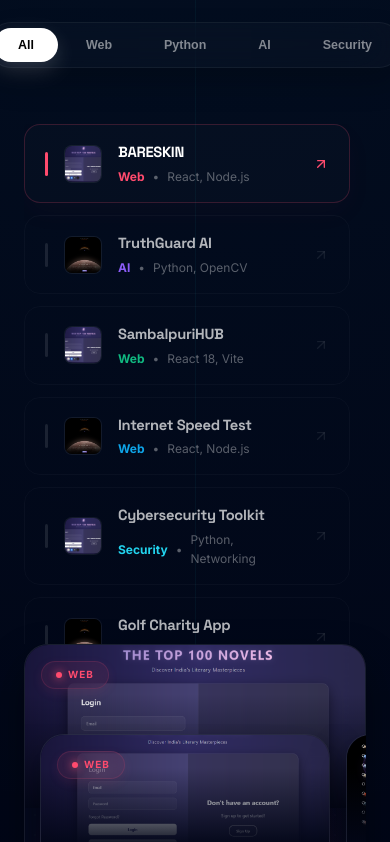
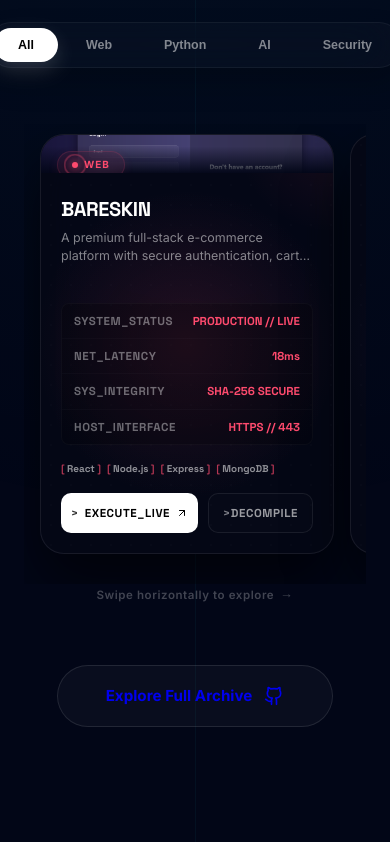
Before and after one commit to lokanathmeher19/lokanathmeher19.github.io, a React (Vite) app: page / in a window 390 px wide. Shown: the part 9242-10084 px from the top of the page. Built offline with nearby package versions, Linux system fonts and the light colour scheme; the HTML template or start-up script is replaced by a standard one; a web font is replaced by a local one.

Commit message:
Porfolio

```diff
--- a/src/components/sections/ProjectsSection.jsx
+++ b/src/components/sections/ProjectsSection.jsx
@@ -1,29 +1,32 @@
-import React, { useState, useEffect, useRef } from 'react';
-import { motion, useMotionValue, useTransform, useSpring, AnimatePresence, useScroll } from 'framer-motion';
-import { Link } from 'react-router-dom';
+import React, { useState, useEffect } from 'react';
+import { motion, useMotionValue, useTransform, useSpring, AnimatePresence } from 'framer-motion';
 import {
-  MapPin, Cpu, Mail, Github, Linkedin, Code, Code2, Terminal, Database, Shield, Send, Download, ArrowUpRight, ShieldCheck, Smartphone, Layers, Globe, Server, Box, Hexagon, Command, Binary, Braces, Orbit, Atom, Wind, BoxSelect, Brain, Lightbulb, Share2, Wrench, Search, CheckCircle2, MessageSquare, Zap, Cloud, Trophy, Award, Instagram, Lock, GraduationCap, Maximize2, Briefcase, X
+  Github, Terminal, ArrowUpRight, ShieldCheck, Smartphone, Layers, Globe, Zap, Award, Brain, Download, Maximize2, X
 } from 'lucide-react';
-import { PROJECTS, INFO_CARDS } from '../../data/portfolioData';
+import { PROJECTS } from '../../data/portfolioData';
 
 import SectionHeader from "./SectionHeader";
 
-const PROJECT_ICONS = {
-  'BARESKIN': <Layers size={18} />,
-  'TruthGuard AI': <Brain size={18} />,
-  'SambalpuriHUB': <Globe size={18} />,
-  'Internet Speed Test': <Zap size={18} />,
-  'Cybersecurity Toolkit': <ShieldCheck size={18} />,
-  'Golf Charity App': <Award size={18} />
+const getProjectTelemetry = (title) => {
+  const defaults = { status: 'DEPLOYED // ACTIVE', latency: '15ms', integrity: 'PASS // SSG_SECURE', port: 'PORT // 80' };
+  const data = {
+    'BARESKIN': { status: 'PRODUCTION // LIVE', latency: '18ms', integrity: 'SHA-256 SECURE', port: 'HTTPS // 443' },
+    'TruthGuard AI': { status: 'MODEL_RUN // STANDBY', latency: '45ms (CUDA)', integrity: 'FP16 CHECKED', port: 'TENSOR // 8888' },
+    'SambalpuriHUB': { status: 'ARCHIVE // STABLE', latency: '22ms', integrity: 'VITE_OPTIMIZED', port: 'REACT // 3000' },
+    'Internet Speed Test': { status: 'READY // TEST_STANDBY', latency: '11ms', integrity: 'DOCKER_VERIFIED', port: 'REST // 8080' },
+    'Cybersecurity Toolkit': { status: 'ACTIVE // INTRUSION_DET', latency: '5ms', integrity: 'MD5_VALIDATED', port: 'NMAP // 80_443' },
+    'Golf Charity App': { status: 'PRODUCTION // STABLE', latency: '14ms', integrity: 'NEXT_SSG_PASS', port: 'NODE // 3000' }
+  };
+  return data[title] || defaults;
 };
 
 const ProjectCard = ({ p }) => {
   const x = useMotionValue(0);
   const y = useMotionValue(0);
 
-  // Springs for smooth 3D tilt dynamics (gentle max 7 degrees)
-  const rotateX = useSpring(useTransform(y, [-180, 180], [7, -7]), { stiffness: 220, damping: 22 });
-  const rotateY = useSpring(useTransform(x, [-180, 180], [-7, 7]), { stiffness: 220, damping: 22 });
+  // Springs for smooth 3D tilt dynamics (gentle max 8 degrees)
+  const rotateX = useSpring(useTransform(y, [-180, 180], [8, -8]), { stiffness: 220, damping: 22 });
+  const rotateY = useSpring(useTransform(x, [-180, 180], [-8, 8]), { stiffness: 220, damping: 22 });
 
   // Sheen gradient tracking
   const sheenX = useTransform(x, [-180, 180], ["0%", "100%"]);
@@ -44,7 +47,7 @@ const ProjectCard = ({ p }) => {
     y.set(0);
   }
 
-  const [btnHover, setBtnHover] = useState(false);
+  const telemetry = getProjectTelemetry(p.title);
 
   return (
     <div style={{ perspective: 1000, height: '100%', width: '100%' }}>
@@ -60,11 +63,11 @@ const ProjectCard = ({ p }) => {
         }}
       >
         <div
-          className="project-inner-card"
+          className="cyber-inner-card"
           style={{
             '--glow-color': p.color || 'var(--accent-cyan)',
             height: '100%',
-            background: 'rgba(10, 15, 30, 0.45)',
+            background: 'rgba(5, 8, 22, 0.95)',
             backdropFilter: 'blur(30px) saturate(180%)',
             WebkitBackdropFilter: 'blur(30px) saturate(180%)',
             borderRadius: '24px',
@@ -73,7 +76,7 @@ const ProjectCard = ({ p }) => {
             display: 'flex',
             flexDirection: 'column',
             transition: 'border-color 0.4s cubic-bezier(0.16, 1, 0.3, 1), box-shadow 0.4s cubic-bezier(0.16, 1, 0.3, 1)',
-            boxShadow: '0 20px 40px rgba(0, 0, 0, 0.4)',
+            boxShadow: '0 30px 60px rgba(0, 0, 0, 0.6)',
             position: 'relative'
           }}
         >
@@ -114,6 +117,9 @@ const ProjectCard = ({ p }) => {
           {/* Scanner sweep line */}
           <div className="project-scanner" />
 
+          {/* Radar Sweep Grid Accent */}
+          <div className="cyber-radar-sweep" style={{ '--glow-color': `${p.color}08` }} />
+
           {/* Corner radial accent light */}
           <div style={{
             position: 'absolute',
@@ -127,7 +133,7 @@ const ProjectCard = ({ p }) => {
           }} />
 
           {/* 🖼️ Cover Image */}
-          <div style={{ height: '180px', overflow: 'hidden', position: 'relative', zIndex: 2, transform: 'translateZ(15px)' }}>
+          <div style={{ height: '150px', overflow: 'hidden', position: 'relative', zIndex: 2, transform: 'translateZ(15px)' }}>
             <img
               src={p.img}
               alt={p.title}
@@ -151,29 +157,29 @@ const ProjectCard = ({ p }) => {
               boxShadow: `0 4px 12px ${p.color}15`,
               display: 'flex', alignItems: 'center', gap: '6px'
             }}>
-              <span style={{ width: '6px', height: '6px', borderRadius: '50%', background: p.color, display: 'inline-block', boxShadow: `0 0 8px ${p.color}` }}></span>
+              <span className="cyber-pulse-node" style={{ '--node-color': p.color }}></span>
               {p.category}
             </div>
           </div>
 
           {/* Card body content */}
-          <div style={{ padding: '24px', flexGrow: 1, display: 'flex', flexDirection: 'column', position: 'relative', zIndex: 2, transform: 'translateZ(25px)' }}>
-            <div style={{ marginBottom: '20px' }}>
+          <div style={{ padding: '20px', flexGrow: 1, display: 'flex', flexDirection: 'column', position: 'relative', zIndex: 2, transform: 'translateZ(25px)' }}>
+            <div style={{ marginBottom: '14px' }}>
               <h3 style={{
-                fontSize: '1.3rem',
-                fontWeight: 850,
+                fontSize: '1.25rem',
+                fontWeight: 900,
                 color: '#fff',
-                marginBottom: '8px',
+                marginBottom: '4px',
                 letterSpacing: '-0.02em',
                 transition: 'color 0.3s ease'
               }} className="project-title-heading">{p.title}</h3>
 
               <p style={{
-                color: 'rgba(255, 255, 255, 0.55)',
-                fontSize: '0.85rem',
-                lineHeight: 1.6,
-                marginBottom: '16px',
-                height: '52px',
+                color: 'rgba(255, 255, 255, 0.5)',
+                fontSize: '0.78rem',
+                lineHeight: 1.5,
+                marginBottom: '10px',
+                height: '36px',
                 display: '-webkit-box',
                 WebkitLineClamp: 2,
                 WebkitBoxOrient: 'vertical',
@@ -182,46 +188,57 @@ const ProjectCard = ({ p }) => {
               }}>{p.desc}</p>
             </div>
 
-            {/* Tech badges */}
-            <div style={{ display: 'flex', flexWrap: 'wrap', gap: '8px', marginBottom: '28px' }}>
-              {p.tech?.map((t, idx) => (
+            {/* SRE Diagnostic Readout Table */}
+            <div className="cyber-diag-table" style={{ '--glow-color': p.color }}>
+              <div className="cyber-diag-row">
+                <span className="cyber-diag-label">SYSTEM_STATUS</span>
+                <span className="cyber-diag-value">{telemetry.status}</span>
+              </div>
+              <div className="cyber-diag-row">
+                <span className="cyber-diag-label">NET_LATENCY</span>
+                <span className="cyber-diag-value">{telemetry.latency}</span>
+              </div>
+              <div className="cyber-diag-row">
+                <span className="cyber-diag-label">SYS_INTEGRITY</span>
+                <span className="cyber-diag-value">{telemetry.integrity}</span>
+              </div>
+              <div className="cyber-diag-row">
+                <span className="cyber-diag-label">HOST_INTERFACE</span>
+                <span className="cyber-diag-value">{telemetry.port}</span>
+              </div>
+            </div>
+
+            {/* Tech badges in code brackets */}
+            <div style={{ display: 'flex', flexWrap: 'wrap', gap: '6px', margin: '16px 0' }}>
+              {p.tech?.slice(0, 4).map((t, idx) => (
                 <span
                   key={idx}
-                  className="project-tag"
-                  style={{
-                    '--tag-hover-bg': `${p.color}15`,
-                    '--tag-hover-border': `${p.color}35`,
-                    '--tag-hover-shadow': `${p.color}10`,
-                  }}
+                  className="cyber-badge-tag"
+                  style={{ '--accent-color': p.color }}
                 >
                   {t}
                 </span>
               ))}
             </div>
 
-            {/* Premium Action Buttons */}
-            <div style={{ marginTop: 'auto', display: 'flex', gap: '12px' }}>
+            {/* Terminal Shell Buttons */}
+            <div style={{ marginTop: 'auto', display: 'flex', gap: '10px' }}>
               {p.live && (
                 <a
                   href={p.live}
                   target="_blank"
                   rel="noreferrer"
-                  onMouseEnter={() => setBtnHover(true)}
-                  onMouseLeave={() => setBtnHover(false)}
+                  className="cyber-shell-btn cyber-shell-btn-live"
                   style={{
-                    flex: 1, padding: '12px', fontSize: '0.8rem', background: '#fff',
-                    color: '#000', border: 'none', borderRadius: '12px', fontWeight: 800,
-                    display: 'flex', alignItems: 'center', justifyContent: 'center', gap: '8px',
-                    boxShadow: `0 8px 16px rgba(0, 0, 0, 0.2), 0 0 10px rgba(255, 255, 255, 0.05)`,
+                    flex: 1, padding: '10px', borderRadius: '10px',
+                    display: 'flex', alignItems: 'center', justifyContent: 'center', gap: '6px',
                     transition: 'all 0.3s ease',
-                    textDecoration: 'none'
+                    textDecoration: 'none',
+                    '--glow-color': p.color
                   }}
-                  className="project-live-btn"
                 >
-                  <span>Live Demo</span>
-                  <motion.span animate={{ x: btnHover ? 3 : 0, y: btnHover ? -3 : 0 }} transition={{ type: "spring", stiffness: 300, damping: 15 }}>
-                    <ArrowUpRight size={14} />
-                  </motion.span>
+                  <span>EXECUTE_LIVE</span>
+                  <ArrowUpRight size={12} />
                 </a>
               )}
 
@@ -230,16 +247,16 @@ const ProjectCard = ({ p }) => {
                   href={p.github}
                   target="_blank"
                   rel="noreferrer"
+                  className="cyber-shell-btn cyber-shell-btn-code"
                   style={{
-                    padding: '12px 16px', fontSize: '0.8rem', background: 'rgba(255, 255, 255, 0.03)',
-                    color: '#fff', border: '1px solid rgba(255, 255, 255, 0.08)', borderRadius: '12px', fontWeight: 700,
+                    padding: '10px 14px', borderRadius: '10px',
                     display: 'flex', alignItems: 'center', justifyContent: 'center',
                     transition: 'all 0.3s ease',
-                    textDecoration: 'none'
+                    textDecoration: 'none',
+                    '--glow-color': p.color
                   }}
-                  className="project-code-btn"
                 >
-                  <Github size={16} />
+                  <span>DECOMPILE</span>
                 </a>
               )}
             </div>
@@ -403,7 +420,9 @@ const Projects = () => {
                   transition={{ duration: 0.3 }}
                   onClick={() => setActiveProject(p)}
                   whileHover={{ x: 6, backgroundColor: 'rgba(255, 255, 255, 0.02)' }}
+                  className={`cyber-ledger-row ${isSelected ? 'selected' : ''}`}
                   style={{
+                    '--row-color': p.color || 'var(--accent-cyan)',
                     padding: '16px 20px',
                     borderRadius: '16px',
                     background: isSelected ? 'rgba(255,255,255,0.015)' : 'transparent',
@@ -418,11 +437,8 @@ const Projects = () => {
                     transition: 'border-color 0.3s, box-shadow 0.3s'
                   }}
                 >
-                  <div style={{
-                    width: '3px',
-                    height: '24px',
-                    borderRadius: '2px',
-                    background: isSelected ? (p.color || 'var(--accent-cyan)') : 'rgba(255,255,255,0.1)',
+                  <div className="cyber-pulse-node" style={{
+                    '--node-color': isSelected ? (p.color || 'var(--accent-cyan)') : 'rgba(255,255,255,0.1)',
                     transition: 'background 0.3s'
                   }} />
 
@@ -437,9 +453,11 @@ const Projects = () => {
                     alignItems: 'center',
                     justifyContent: 'center',
                     border: '1px solid rgba(255,255,255,0.05)',
-                    flexShrink: 0
+                    flexShrink: 0,
+                    position: 'relative'
                   }}>
                     <img src={p.img} style={{ width: '100%', height: '100%', objectFit: 'cover' }} alt="" />
+                    <div className="cyber-radar-sweep" style={{ '--glow-color': `${p.color}22` }} />
                   </div>
 
                   <div style={{ flex: 1, minWidth: 0 }}>
@@ -456,7 +474,7 @@ const Projects = () => {
                       {p.title}
                     </h4>
                     <div style={{ display: 'flex', alignItems: 'center', gap: '8px', fontSize: '0.75rem', color: 'rgba(255,255,255,0.35)' }}>
-                      <span style={{ color: p.color || 'var(--accent-cyan)', fontWeight: 700 }}>{p.category}</span>
+                      <span className="cyber-badge-tag" style={{ '--accent-color': p.color }}>{p.category}</span>
                       <span>•</span>
                       <span>{p.tech ? p.tech.slice(0, 2).join(', ') : ''}</span>
                     </div>
--- a/src/index.css
+++ b/src/index.css
@@ -687,11 +687,21 @@ h1, h2, h3, h4 {
   box-shadow: 0 10px 20px var(--glow-color)11 !important;
 }
 
-/* responsive media queries */
+/* responsive media queries & ledger layout definitions */
 @media (max-width: 768px) {
-  .projects-grid {
-    grid-template-columns: repeat(auto-fill, minmax(280px, 1fr));
-    gap: 24px;
+  .projects-desktop-layout {
+    display: none !important;
+  }
+  .projects-mobile-layout {
+    display: block !important;
+  }
+}
+@media (min-width: 769px) {
+  .projects-desktop-layout {
+    display: flex !important;
+  }
+  .projects-mobile-layout {
+    display: none !important;
   }
 }
 
@@ -703,3 +713,190 @@ h1, h2, h3, h4 {
   max-width: 1200px;
   margin: 0 auto;
 }
+
+/* 🧬 Unique Cyber/SRE Ledger Styling */
+.cyber-ledger-row {
+  position: relative;
+  overflow: hidden;
+  transition: all 0.3s cubic-bezier(0.16, 1, 0.3, 1);
+  border: 1px solid rgba(255, 255, 255, 0.03);
+}
+
+.cyber-ledger-row::before,
+.cyber-ledger-row::after {
+  content: "";
+  position: absolute;
+  width: 8px;
+  height: 8px;
+  border-color: var(--row-color, var(--accent-cyan));
+  border-style: solid;
+  opacity: 0;
+  transition: all 0.3s ease;
+  pointer-events: none;
+}
+
+.cyber-ledger-row::before {
+  top: 0;
+  left: 0;
+  border-width: 1px 0 0 1px;
+}
+
+.cyber-ledger-row::after {
+  bottom: 0;
+  right: 0;
+  border-width: 0 1px 1px 0;
+}
+
+.cyber-ledger-row:hover::before,
+.cyber-ledger-row:hover::after,
+.cyber-ledger-row.selected::before,
+.cyber-ledger-row.selected::after {
+  opacity: 1;
+  transform: scale(1.1);
+}
+
+/* pulsing neon node */
+.cyber-pulse-node {
+  width: 6px;
+  height: 6px;
+  border-radius: 50%;
+  position: relative;
+  background-color: var(--node-color, var(--accent-cyan));
+  box-shadow: 0 0 8px var(--node-color, var(--accent-cyan));
+}
+
+.cyber-pulse-node::after {
+  content: "";
+  position: absolute;
+  inset: -4px;
+  border: 1px solid var(--node-color, var(--accent-cyan));
+  border-radius: 50%;
+  animation: cyber-node-pulse 2s infinite ease-out;
+}
+
+@keyframes cyber-node-pulse {
+  0% { transform: scale(0.8); opacity: 0.8; }
+  100% { transform: scale(2.2); opacity: 0; }
+}
+
+/* diagnostic readout table */
+.cyber-diag-table {
+  width: 100%;
+  border-collapse: collapse;
+  margin-top: 14px;
+  font-family: var(--font-heading), monospace;
+  font-size: 0.72rem;
+  background: rgba(0, 0, 0, 0.2);
+  border-radius: 8px;
+  border: 1px solid rgba(255, 255, 255, 0.03);
+  overflow: hidden;
+}
+
+.cyber-diag-row {
+  display: flex;
+  justify-content: space-between;
+  padding: 8px 12px;
+  border-bottom: 1px solid rgba(255, 255, 255, 0.02);
+}
+
+.cyber-diag-row:last-child {
+  border-bottom: none;
+}
+
+.cyber-diag-label {
+  color: rgba(255, 255, 255, 0.4);
+  font-weight: 700;
+  letter-spacing: 0.05em;
+}
+
+.cyber-diag-value {
+  color: var(--glow-color, #fff);
+  font-weight: 800;
+  text-shadow: 0 0 10px var(--glow-color)33;
+}
+
+/* code tag brackets */
+.cyber-badge-tag {
+  font-family: var(--font-heading), monospace;
+  font-size: 0.62rem;
+  font-weight: 700;
+  color: rgba(255, 255, 255, 0.55);
+  transition: all 0.3s ease;
+}
+
+.cyber-badge-tag::before {
+  content: "[ ";
+  color: var(--accent-color, var(--accent-cyan));
+  opacity: 0.7;
+}
+
+.cyber-badge-tag::after {
+  content: " ]";
+  color: var(--accent-color, var(--accent-cyan));
+  opacity: 0.7;
+}
+
+.cyber-ledger-row:hover .cyber-badge-tag,
+.cyber-inner-card:hover .cyber-badge-tag {
+  color: #fff;
+  text-shadow: 0 0 10px var(--accent-color)33;
+}
+
+/* shell executables styling */
+.cyber-shell-btn {
+  font-family: var(--font-heading), monospace;
+  font-weight: 800;
+  letter-spacing: 0.05em;
+  font-size: 0.72rem;
+}
+
+.cyber-shell-btn::before {
+  content: "> ";
+  opacity: 0.8;
+  color: inherit;
+}
+
+.cyber-shell-btn-live {
+  background: #fff !important;
+  color: #000 !important;
+  border: none !important;
+}
+
+.cyber-shell-btn-live:hover {
+  background: var(--glow-color) !important;
+  box-shadow: 0 8px 24px var(--glow-color)44 !important;
+  transform: translateY(-2px);
+}
+
+.cyber-shell-btn-code {
+  background: rgba(255, 255, 255, 0.01) !important;
+  border: 1px solid rgba(255, 255, 255, 0.08) !important;
+  color: rgba(255, 255, 255, 0.6) !important;
+}
+
+.cyber-shell-btn-code:hover {
+  border-color: var(--glow-color) !important;
+  color: var(--glow-color) !important;
+  box-shadow: 0 8px 20px var(--glow-color)11 !important;
+  background: rgba(255, 255, 255, 0.03) !important;
+  transform: translateY(-2px);
+}
+
+/* radar scanning sweep line */
+.cyber-radar-sweep {
+  position: absolute;
+  inset: 0;
+  background: linear-gradient(to bottom, transparent 48%, var(--glow-color, rgba(34, 211, 238, 0.1)) 50%, transparent 52%);
+  opacity: 0.05;
+  pointer-events: none;
+  z-index: 1;
+}
+
+.cyber-ledger-row:hover .cyber-radar-sweep {
+  animation: cyber-radar-scan 4s linear infinite;
+}
+
+@keyframes cyber-radar-scan {
+  0% { transform: translateY(-100%); }
+  100% { transform: translateY(100%); }
+}
```
